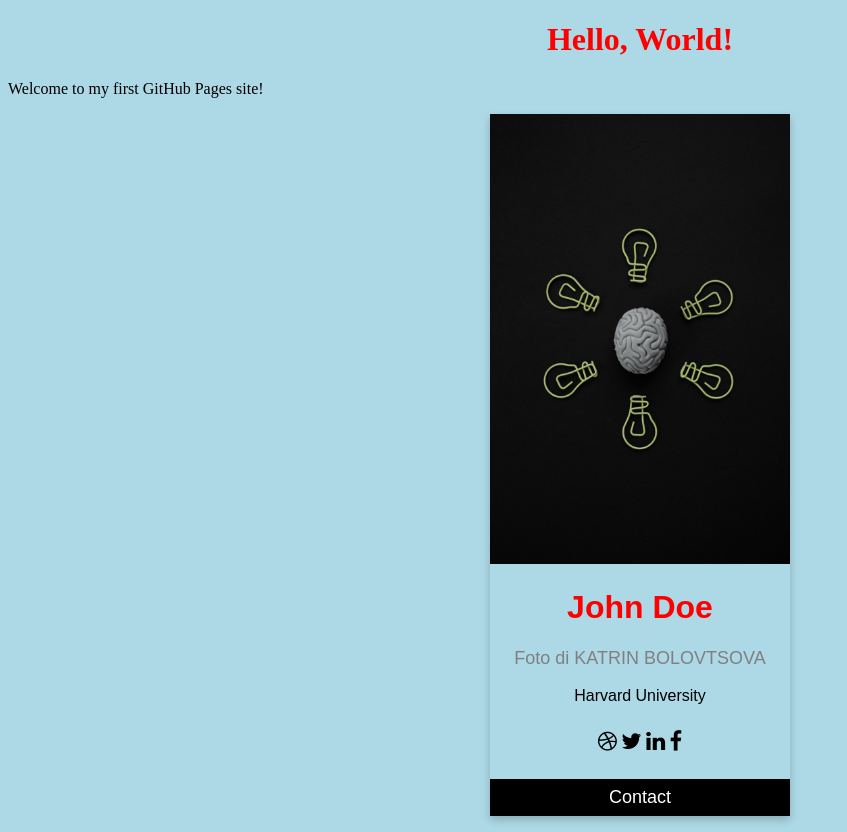
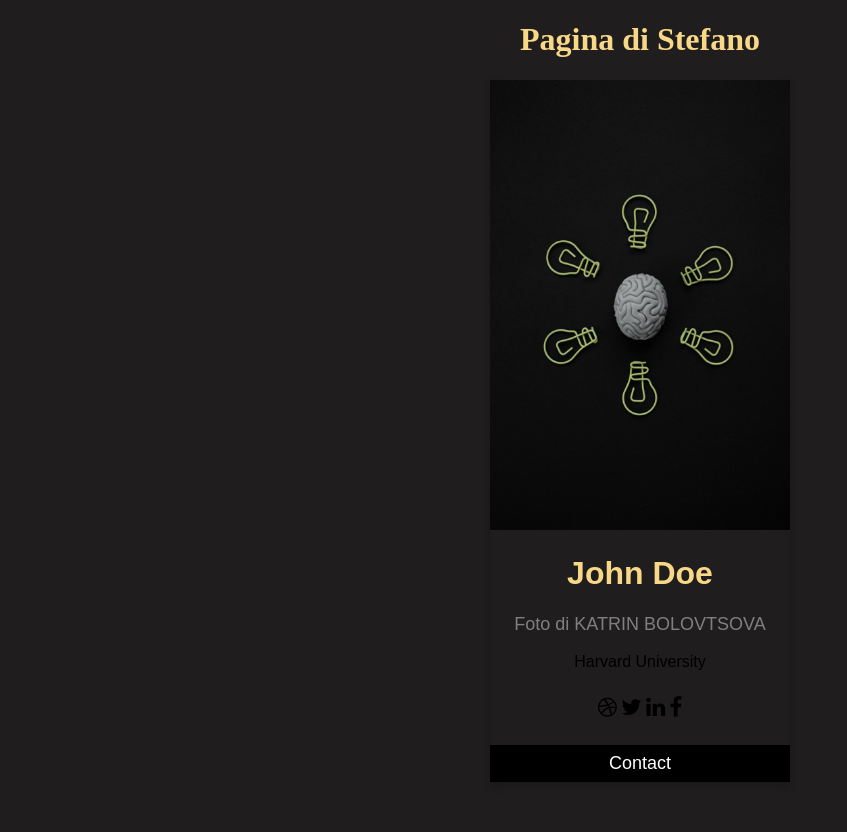
Before and after one commit to Stepen87/miosito.github.io, a plain HTML site: page Index.html in a window 1280 px wide. Shown: the whole page, without its empty margins (0-847 px from the left). After the commit the page ends 800 px from the top, so only its background shows below. Drawn offline with Linux system fonts and the light colour scheme.

Commit message:
270125_5

```diff
--- a/Index.html
+++ b/Index.html
@@ -8,11 +8,11 @@
     <title>Hello World</title>
     <style>
         body {
-            background-color: lightblue;
+            background-color: rgb(31, 29, 29);
         }
 
         h1 {
-            color: Red;
+            color: rgb(248, 216, 135);
             text-align: center;
         }
 
@@ -56,8 +56,8 @@
 </head>
 
 <body>
-    <h1>Hello, World!</h1>
-    <p>Welcome to my first GitHub Pages site!</p>
+    <h1>Pagina di Stefano</h1>
+
     <div class="card">
         <img src="foto.jpg" alt="John" style="width:100%">
         <h1>John Doe</h1>
```
